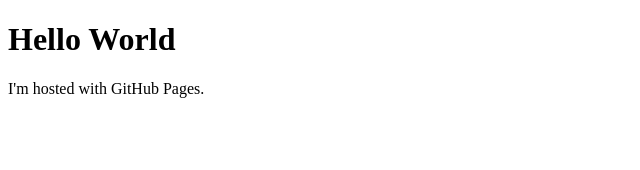
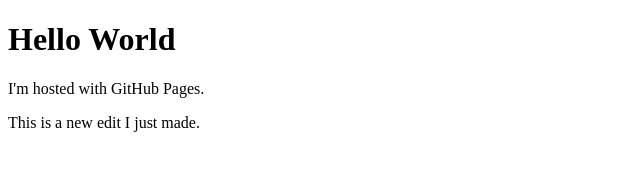
Before and after one commit to AHFlack/ahflack.github.io, a plain HTML site: page index.html in a window 1280 px wide. Shown: the whole page, without its empty margins (0-640 px from the left). Drawn offline with Linux system fonts and the light colour scheme.

Commit message:
Update index.html

```diff
--- a/index.html
+++ b/index.html
@@ -5,3 +5,4 @@
 <p>I'm hosted with GitHub Pages.</p>
 </body>
 </html>
+<p>This is a new edit I just made.</p>
```
